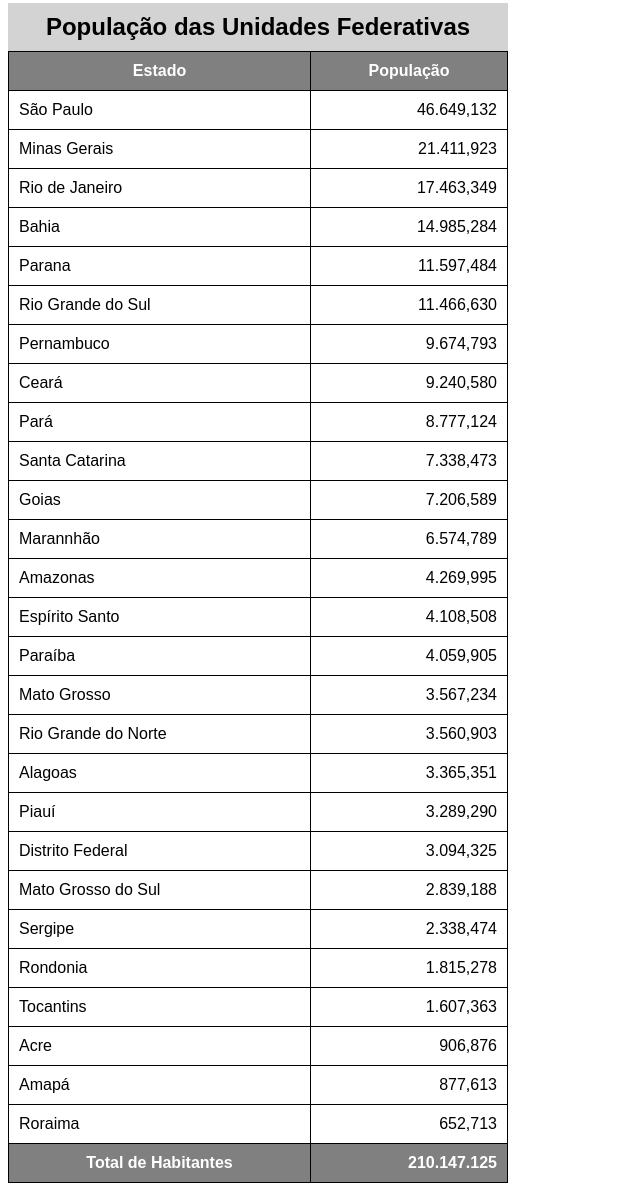
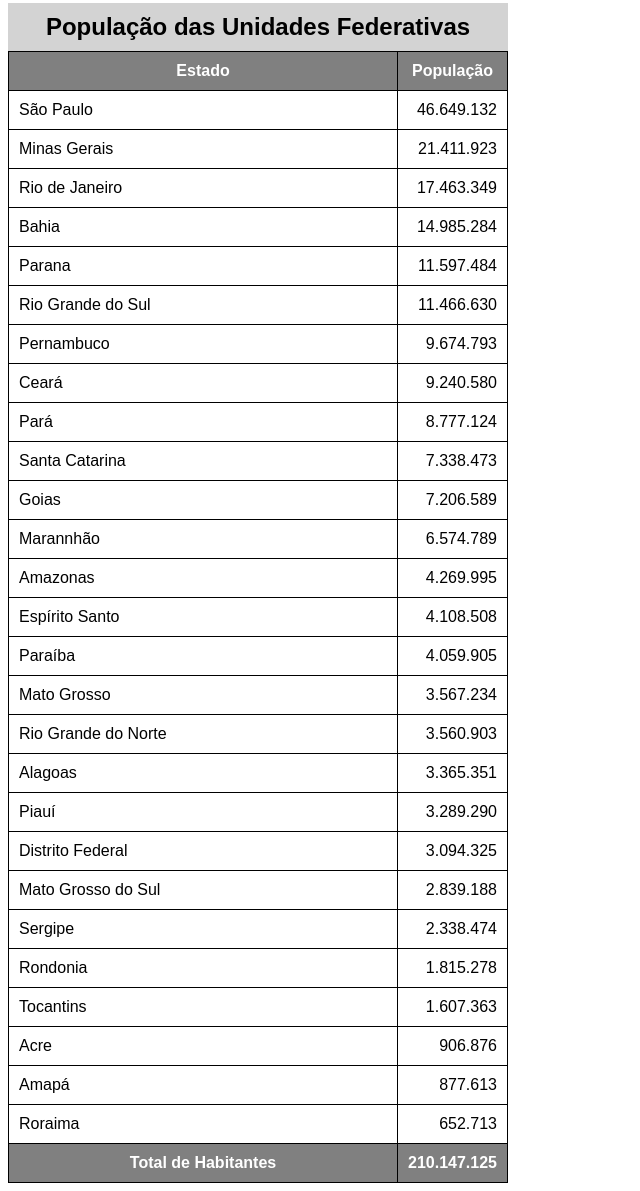
Before and after one commit to fafermax/html-css, a plain HTML site: page exercicios/ex023/tabela002.html in a window 1280 px wide. Shown: the part 77-1268 px from the top of the page, without its empty margins (0-640 px from the left). Drawn offline with Linux system fonts and the light colour scheme.

Commit message:
atualizei tabela002

```diff
--- a/exercicios/ex023/tabela002.html
+++ b/exercicios/ex023/tabela002.html
@@ -60,115 +60,115 @@
         <thead>
             <tr>
                 <th scope="col">Estado</th>
-                <th scope="col" style="width" 50px>População</th>
+                <th scope="col" style="width: 50px">População</th>
             </tr>
         </thead>
         <tbody>
             <tr>
                 <td>São Paulo</td>
-                <td class="num">46.649,132</td>
+                <td class="num">46.649.132</td>
             </tr>
             <tr>
                 <td>Minas Gerais</d>
-                <td class="num">21.411,923</td>
+                <td class="num">21.411.923</td>
             </tr>
                 <td>Rio de Janeiro</td>
-                <td class="num">17.463,349</td>
+                <td class="num">17.463.349</td>
             <tr>
                 <td>Bahia</td>
-                <td class="num">14.985,284</td>
+                <td class="num">14.985.284</td>
             </tr>
             <tr>
                 <td>Parana</td>
-                <td class="num">11.597,484</td>
+                <td class="num">11.597.484</td>
             </tr>
             <tr>
                 <td>Rio Grande do Sul</td>
-                <td class="num">11.466,630</td>
+                <td class="num">11.466.630</td>
             </tr>
             <tr>
                 <td>Pernambuco</td>
-                <td class="num">9.674,793</td>
+                <td class="num">9.674.793</td>
             </tr>
             <tr>
                 <td>Ceará</td>
-                <td class="num">9.240,580</td>
+                <td class="num">9.240.580</td>
             </tr>
             <tr>
                 <td>Pará</td>
-                <td class="num">8.777,124</td>
+                <td class="num">8.777.124</td>
             </tr>
             <tr>
                 <td>Santa Catarina</td>
-                <td class="num">7.338,473</td>
+                <td class="num">7.338.473</td>
             </tr>
             <tr>
                 <td>Goias</td>
-                <td class="num">7.206,589</td>
+                <td class="num">7.206.589</td>
             </tr>
             <tr>
                 <td>Marannhão</td>
-                <td class="num">6.574,789</td>
+                <td class="num">6.574.789</td>
             </tr>
             <tr>
                 <td>Amazonas</td>
-                <td class="num">4.269,995</td>
+                <td class="num">4.269.995</td>
             </tr>
             <tr>
                 <td>Espírito Santo</td>
-                <td class="num">4.108,508</td>
+                <td class="num">4.108.508</td>
             </tr>
             <tr>
                 <td>Paraíba</td>
-                <td class="num">4.059,905</td>
+                <td class="num">4.059.905</td>
             </tr>
             <tr>
                 <td>Mato Grosso</td>
-                <td class="num">3.567,234</td>
+                <td class="num">3.567.234</td>
             </tr>
             <tr>
                 <td>Rio Grande do Norte</td>
-                <td class="num">3.560,903</td>
+                <td class="num">3.560.903</td>
             </tr>
             <tr>
                 <td>Alagoas</td>
-                <td class="num">3.365,351</td>
+                <td class="num">3.365.351</td>
             </tr>
             <tr>
                 <td>Piauí</td>
-                <td class="num">3.289,290</td>
+                <td class="num">3.289.290</td>
             </tr>
             <tr>
                 <td>Distrito Federal</td>
-                <td class="num">3.094,325</td>
+                <td class="num">3.094.325</td>
             </tr>
             <tr>
                 <td>Mato Grosso do Sul</td>
-                <td class="num">2.839,188</td>
+                <td class="num">2.839.188</td>
             </tr>
             <tr>
                 <td>Sergipe</td>
-                <td class="num">2.338,474</td>
+                <td class="num">2.338.474</td>
             </tr>
             <tr>
                 <td>Rondonia</td>
-                <td class="num">1.815,278</td>
+                <td class="num">1.815.278</td>
             </tr>
             <tr>
                 <td>Tocantins</td>
-                <td class="num">1.607,363</td>
+                <td class="num">1.607.363</td>
             </tr>
             <tr>
                 <td>Acre</td>
-                <td class="num">906,876</td>
+                <td class="num">906.876</td>
             </tr>
             <tr>
                 <td>Amapá</td>
-                <td class="num">877,613</td>
+                <td class="num">877.613</td>
             </tr>
             <tr>
                 <td>Roraima</td>
-                <td class="num">652,713</td>
+                <td class="num">652.713</td>
             </tr>
         </tbody>
         <tfoot class="">
```
